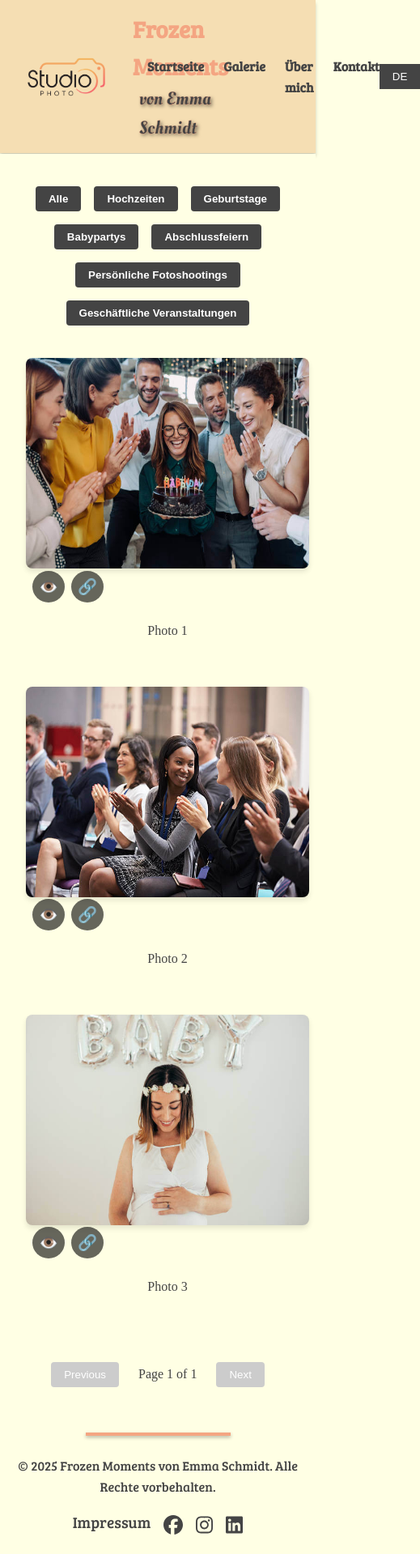
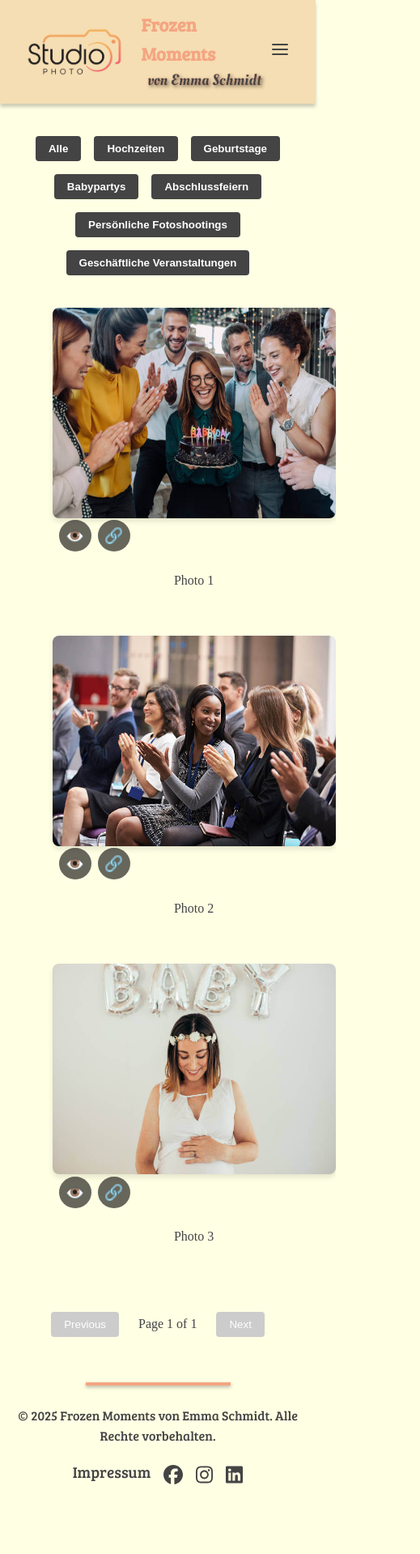
Before and after one commit to Mawadda-Kadi/frozen-moments-portfolio, a Next.js app: page /gallery in a window 390 px wide. Shown: the whole page at 81% size, 519 px wide, since content can reach past the window. After the commit the page ends 1856 px from the top, so only its background shows below. Built offline with nearby package versions, Linux system fonts and the light colour scheme.

Commit message:
make header responsive

```diff
--- a/package.json
+++ b/package.json
@@ -17,9 +17,10 @@
     "aws-sdk": "^2.1692.0",
     "cloudinary": "^2.5.1",
     "mongodb": "^6.12.0",
-    "next": "15.1.5",
+    "next": "^15.1.6",
     "react": "^19.0.0",
     "react-dom": "^19.0.0",
+    "react-icons": "^5.4.0",
     "sass": "^1.83.4"
   },
   "devDependencies": {
--- a/src/components/Footer.tsx
+++ b/src/components/Footer.tsx
@@ -1,27 +1,71 @@
 import { FontAwesomeIcon } from '@fortawesome/react-fontawesome';
 import { faFacebook, faInstagram, faLinkedin } from '@fortawesome/free-brands-svg-icons';
+import { useState } from 'react';
+import Lightbox from '@/components/LightboxImpressum';
 import styles from '@/styles/Footer.module.scss';
 
-const Footer = () => (
+const Footer = () => {
+    const [isImpressumOpen, setIsImpressumOpen] = useState(false);
+
+    return (
         <footer className={styles.footer}>
             <div className={styles.footer_content}>
                 <div className={styles.footer_text}>
                     © 2025 Frozen Moments von Emma Schmidt. Alle Rechte vorbehalten.
                 </div>
                 <nav className={styles.footer_nav}>
-                <a href="/impressum" className={styles.footer_link}>Impressum</a>
-                <a href="https://facebook.com" className={styles.footer_icon} target="_blank" rel="noopener noreferrer">
+                    <a
+                        onClick={() => setIsImpressumOpen(true)}
+                        className={styles.footer_link}
+                    >
+                        Impressum
+                    </a>
+                    <a
+                        href="https://facebook.com"
+                        className={styles.footer_icon}
+                        target="_blank"
+                        rel="noopener noreferrer"
+                    >
                         <FontAwesomeIcon icon={faFacebook} />
                     </a>
-                <a href="https://instagram.com" className={styles.footer_icon} target="_blank" rel="noopener noreferrer">
+                    <a
+                        href="https://instagram.com"
+                        className={styles.footer_icon}
+                        target="_blank"
+                        rel="noopener noreferrer"
+                    >
                         <FontAwesomeIcon icon={faInstagram} />
                     </a>
-                <a href="https://linkedin.com" className={styles.footer_icon} target="_blank" rel="noopener noreferrer">
+                    <a
+                        href="https://linkedin.com"
+                        className={styles.footer_icon}
+                        target="_blank"
+                        rel="noopener noreferrer"
+                    >
                         <FontAwesomeIcon icon={faLinkedin} />
                     </a>
                 </nav>
             </div>
+
+            {/* Lightbox for Impressum */}
+            <Lightbox isOpen={isImpressumOpen} onClose={() => setIsImpressumOpen(false)}>
+                <h1>Impressum</h1>
+                <div style={{ fontSize: '1.2rem' }}>
+                    <p><strong>Verantwortlich für den Inhalt:</strong></p>
+                    <p>
+                        Emma Schmidt<br />
+                        Frozen Moments Photography<br />
+                        Leipziger Straße 123<br />
+                        12345 Halle (Saale)<br />
+                        Deutschland
+                    </p>
+                    <p><strong>Kontakt:</strong></p>
+                    <p>Email: info@frozenmoments.com<br />Telefon: +49 123 456 7890</p>
+                    <p><strong>Umsatzsteuer-ID:</strong> DE123456789</p>
+                </div>
+            </Lightbox>
         </footer>
     );
+};
 
 export default Footer;
--- a/src/components/Header.tsx
+++ b/src/components/Header.tsx
@@ -1,40 +1,46 @@
 import Link from 'next/link';
 import Image from 'next/image';
 import { useState } from 'react';
-// useState used to declare a state variable.
-// Keeps track of the current language
+import { FiMenu, FiX } from 'react-icons/fi';
 import styles from '@/styles/Header.module.scss';
 
 const Header = () => {
-    const [language, setLanguage] = useState('DE');
-    // setLanguage: A function to update the state.
-    // useState initializes the state variable with the value 'DE'
+    const [isMenuOpen, setIsMenuOpen] = useState(false);
 
-    const toggleLanguage = () => {
-        setLanguage((prev) => (prev === 'DE' ? 'EN' : 'DE')); // Update state
+    const toggleMenu = () => {
+        setIsMenuOpen((prev) => !prev);
     };
 
     return (
         <header className={styles.header}>
-        < div className = {styles.header_left}>
-                <Image className={styles.logo} src="/images/logo.png" alt="Logo" width={50} height={50} />
+            <div className={styles.header_left}>
+                <Image
+                    className={styles.logo}
+                    src="/images/logo.png"
+                    alt="Logo"
+                    width={50}
+                    height={50}
+                />
                 <h1 className={styles.title}>
                     <span className={styles.frozen_memory}>Frozen Moments</span>
                     <span className={styles.name}>von Emma Schmidt</span>
                 </h1>
             </div>
-            <nav className={styles.navigation}>
+            <button className={styles.menu_toggle} onClick={toggleMenu}>
+                {isMenuOpen ? <FiX /> : <FiMenu />}
+            </button>
+            <nav
+                className={`${styles.navigation} ${isMenuOpen ? styles.navigation_open : ''
+                    }`}
+                style={{ display: isMenuOpen ? 'flex' : 'none' }}
+            >
                 <Link href="/">Startseite</Link>
                 <Link href="/gallery">Galerie</Link>
                 <Link href="/about">Über mich</Link>
                 <Link href="/contact">Kontakt</Link>
             </nav>
-            <button className={styles.language_toggle} onClick={toggleLanguage}>
-                {language}
-            </button>
         </header>
     );
 };
 
-
 export default Header;
--- /dev/null
+++ b/src/components/LightboxImpressum.tsx
@@ -0,0 +1,26 @@
+import React from 'react';
+import styles from '@/styles/LightboxImpressum.module.scss';
+
+interface LightboxProps {
+    isOpen: boolean;
+    onClose: () => void;
+    children: React.ReactNode;
+}
+
+const Lightbox: React.FC<LightboxProps> = ({ isOpen, onClose, children }) => {
+    if (!isOpen) return null;
+
+    return (
+        <div className={styles.lightbox}>
+            <div className={styles.overlay} onClick={onClose}></div>
+            <div className={styles.content}>
+                <button className={styles.close_button} onClick={onClose}>
+                    &times;
+                </button>
+                {children}
+            </div>
+        </div>
+    );
+};
+
+export default Lightbox;
--- a/src/pages/impressum.tsx
+++ b/src/pages/impressum.tsx
@@ -1,9 +1,8 @@
-import Header from '@/components/Header';
+
 import '@/styles/globals.scss';
 
 const Impressum = () => (
     <>
-        <Header />
         <main style={{ padding: '2rem' }}>
             <h1>Impressum</h1>
             <div style={{ fontSize: '1.2rem' }}>
--- a/src/pages/index.tsx
+++ b/src/pages/index.tsx
@@ -41,7 +41,7 @@ const Home = () => {
                         <div className={styles.short_intro}>
                             <h2>Die kostbarsten Momente des Lebens einfangen</h2>
                             <p>
-                                Willkommen bei Gefrorene Augenblicke, wo jedes Ereignis eine Geschichte und jedes Foto eine wertvolle Erinnerung ist.
+                                Willkommen bei Frozen Moments, wo jedes Ereignis eine Geschichte und jedes Foto eine wertvolle Erinnerung ist.
                             </p>
                         </div>
                     </section>
--- a/src/styles/Gallery.module.scss
+++ b/src/styles/Gallery.module.scss
@@ -35,10 +35,13 @@
     .photo_grid {
         display: grid;
         grid-template-columns: repeat(3, 1fr);
+        width: 80%;
         gap: 2rem;
+        align-items: center;
+        margin: auto;
 
         @media (max-width: 768px) {
-            grid-template-columns: repeat(2, 1fr);
+            grid-template-columns: 1fr;
         }
 
         @media (max-width: 480px) {
@@ -59,9 +62,11 @@
         .photo_image {
             width: 100%;
             height: 260px;
+            min-width: 350px;
             border-radius: 8px;
             box-shadow: 0px 4px 6px rgba(0, 0, 0, 0.1);
             transition: transform 0.3s;
+            margin: auto;
 
             &:hover {
                 transform: scale(1.05);
--- a/src/styles/Header.module.scss
+++ b/src/styles/Header.module.scss
@@ -3,14 +3,13 @@
 .header {
     display: flex;
     justify-content: space-between;
+    align-items: center;
     font-family: $title-font;
     color: $primary-color;
-    align-items: center;
     padding: 0.8rem 2rem;
+    position: relative;
     background-color: $secondary-background-color;
     box-shadow: 0px 4px 4px rgba(0, 0, 0, 0.2);
-    margin-bottom: 1px;
-
 
     .header_left {
         display: flex;
@@ -20,6 +19,11 @@
             width: 100px;
             height: auto;
             margin-right: 1rem;
+
+            @media screen and (max-width: 768px) {
+                width: 120px;
+                margin-right: 0.4rem;
+            }
         }
 
         .title {
@@ -27,9 +31,12 @@
             flex-wrap: wrap;
             margin-left: 1rem;
 
-
             .frozen_memory {
                 font-size: 1.8rem;
+
+                @media screen and (max-width: 768px) {
+                    font-size: 1.4rem;
+                }
             }
 
             .name {
@@ -41,6 +48,9 @@
                 text-shadow: $text-shadow;
                 -webkit-text-stroke: 0.3px $secondary-color;
 
+                @media screen and (max-width: 768px) {
+                    font-size: 1.2rem;
+                }
             }
         }
     }
@@ -58,22 +68,60 @@
                 color: $hover-color;
             }
         }
+
+        &.navigation_open {
+            display: block;
+        }
     }
 
-    .language_toggle {
-        padding: 0.5rem 1rem;
-        border: none;
-        background-color: $primary-color;
-        color: #fff;
-        cursor: pointer;
+    .menu_toggle {
+        display: none;
 
-        &:hover {
-            background-color: $hover-color;
-        }
+        @media screen and (max-width: 768px) {
+            display: block;
+            background: none;
+            border: none;
+            font-size: 1.5rem;
+            color: $primary-color;
+            cursor: pointer;
 
-        &:focus {
-            outline: none;
-            color: $secondary-color
+            &:focus {
+                outline: none;
+            }
         }
     }
 }
+
+@media screen and (max-width: 768px) {
+    .navigation {
+        display: none; // Hidden by default
+        position: absolute;
+        top: 100%; // Place it below the header
+        left: 0;
+        width: 100%;
+        background-color: $secondary-background-color;
+        padding: 1rem;
+        z-index: 1000; // Ensure visibility above other elements
+
+        flex-direction: row; // Items in a row (horizontal)
+        gap: 1.5rem; // Space between items
+
+        &.navigation_open {
+            display: flex; // Show the menu when open
+        }
+
+        a {
+            text-decoration: none;
+            color: $primary-color;
+            font-weight: bold;
+
+            &:hover {
+                color: $hover-color;
+            }
+
+            &:last-child {
+                border-bottom: none;
+            }
+        }
+    }
+}
--- /dev/null
+++ b/src/styles/LightboxImpressum.module.scss
@@ -0,0 +1,50 @@
+@import '@/styles/_variables';
+
+.lightbox {
+    position: fixed;
+    top: 0;
+    left: 0;
+    width: 100%;
+    height: 100%;
+    background-color: rgba(0, 0, 0, 0.8);
+    display: flex;
+    justify-content: center;
+    align-items: center;
+    z-index: 1000;
+
+    .overlay {
+        position: absolute;
+        top: 0;
+        left: 0;
+        width: 100%;
+        height: 100%;
+    }
+
+    .content {
+        position: relative;
+        background-color: $background-color;
+        padding: 2rem;
+        border-radius: 8px;
+        max-width: 600px;
+        width: 90%;
+        max-height: 90%;
+        overflow-y: auto;
+        z-index: 1001;
+    }
+
+    .close_button {
+        position: absolute;
+        top: 1rem;
+        right: 1rem;
+        background: none;
+        border: none;
+        font-size: 1.5rem;
+        cursor: pointer;
+        color: $primary-color;
+        padding: 10px;
+
+        &:hover {
+            color: $hover-color;
+        }
+    }
+}
--- a/src/styles/PhotoDetails.module.scss
+++ b/src/styles/PhotoDetails.module.scss
@@ -24,7 +24,7 @@
         display: flex;
         flex-direction: column;
         gap: 0.7rem;
-        height: 474px;
+        //height: 474px;
         overflow-y: auto;
         /* scroll if content exceeds the height */
 
```
Also changed, not shown: 1 other file (tests, documents, lock files or other folders). Lines whose indentation alone changed are shown as unchanged.
